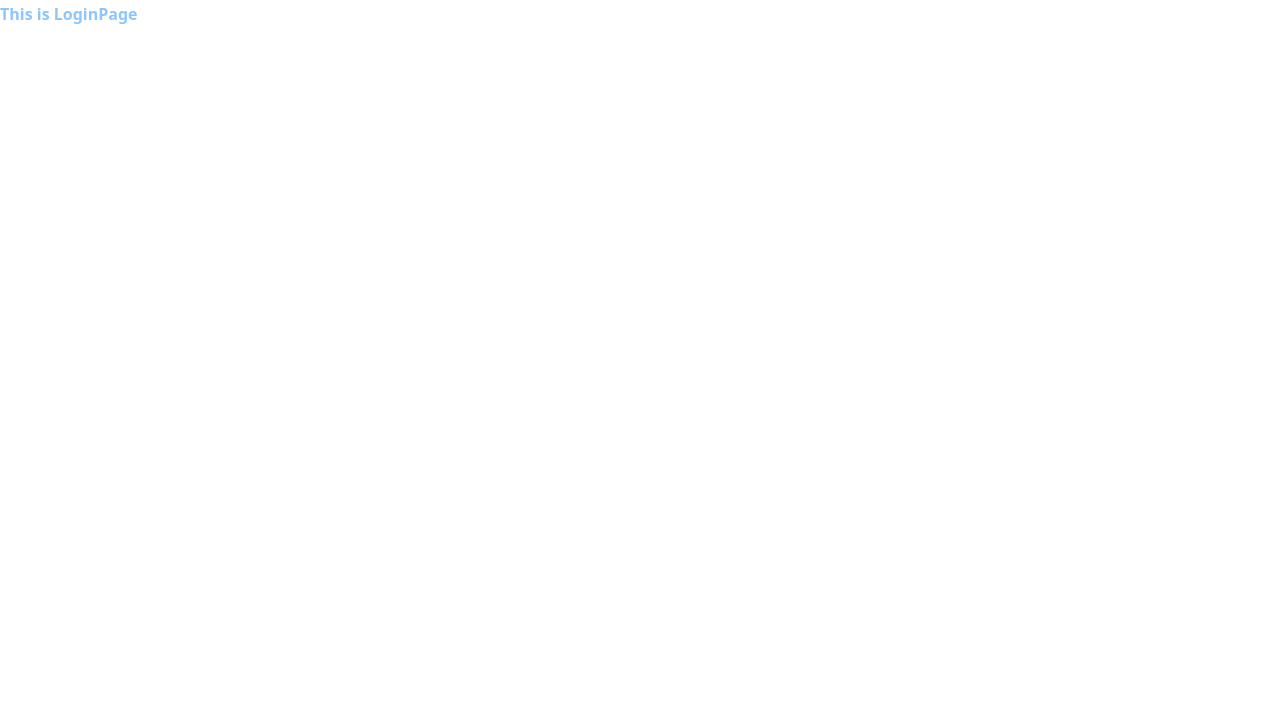
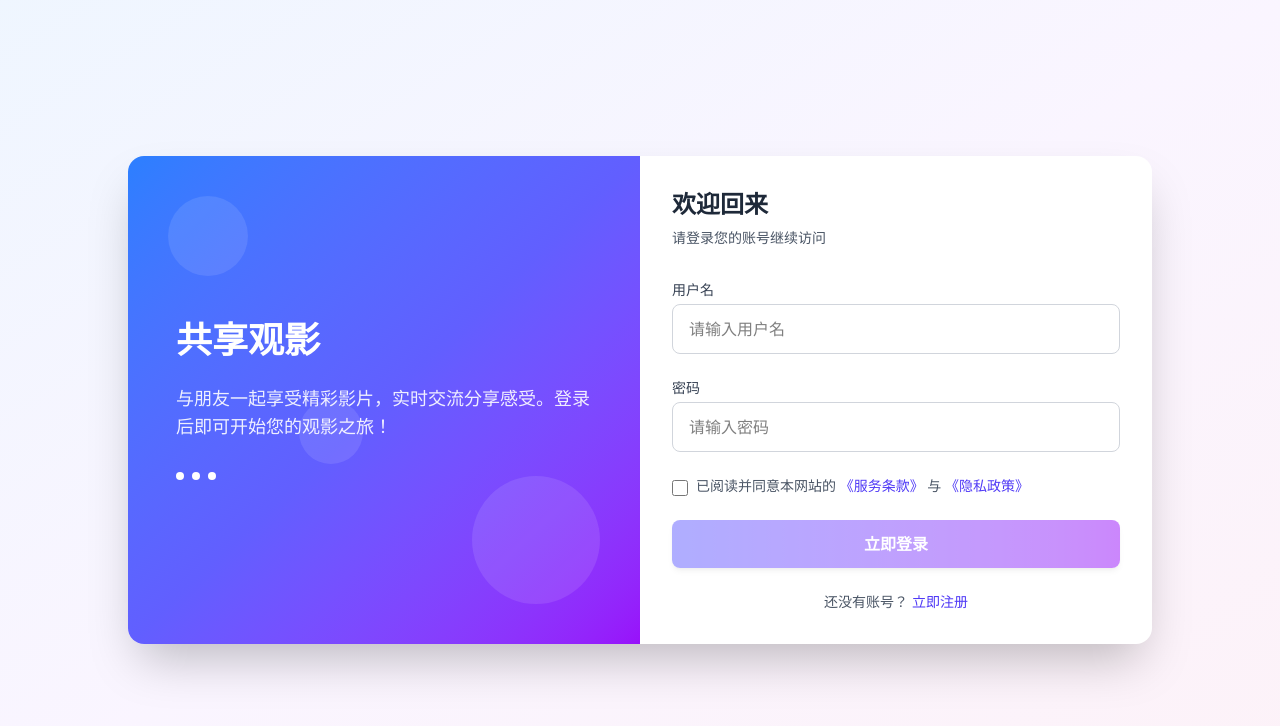
Before and after one commit to Kamisorara/WatchTogetherReact, a React (Vite) app: page /login in a window 1280 px wide. Shown: the top 726 px of the page. Built offline with nearby package versions, Linux system fonts and the light colour scheme; no server answers.

Commit message:
登录ui设计

```diff
--- a/package.json
+++ b/package.json
@@ -16,6 +16,7 @@
     "react": "^19.0.0",
     "react-dom": "^19.0.0",
     "react-router-dom": "^7.5.1",
+    "react-toastify": "^11.0.5",
     "tailwindcss": "^4.1.4"
   },
   "devDependencies": {
--- a/src/pages/LoginPage.tsx
+++ b/src/pages/LoginPage.tsx
@@ -1,7 +1,233 @@
+import React, { useState, useEffect } from 'react';
+import { Link, useNavigate } from 'react-router-dom';
+import { toast } from 'react-toastify';
+import { authApi } from '../apis/system/AuthApi';
+
+// 定义表单值类型
+interface FormValues {
+  username: string;
+  password: string;
+  agreeToTerms: boolean;
+}
+
 const LoginPage: React.FC = () => {
+  const navigate = useNavigate();
+  const [form, setForm] = useState<FormValues>({
+    username: '',
+    password: '',
+    agreeToTerms: false,
+  });
+  const [errors, setErrors] = useState({
+    username: '',
+    password: '',
+  });
+  const [isLoading, setIsLoading] = useState(false);
+
+  // 表单处理
+  const handleChange = (e: React.ChangeEvent<HTMLInputElement>) => {
+    const { name, value, type, checked } = e.target;
+    setForm({
+      ...form,
+      [name]: type === 'checkbox' ? checked : value,
+    });
+
+    // 用户开始输入时清除错误
+    if (errors[name as keyof typeof errors]) {
+      setErrors({
+        ...errors,
+        [name]: '',
+      });
+    }
+  };
+
+  // 表单验证
+  const validateForm = (): boolean => {
+    let valid = true;
+    const newErrors = { username: '', password: '' };
+
+    if (!form.username.trim()) {
+      newErrors.username = '请输入用户名';
+      valid = false;
+    }
+
+    if (!form.password.trim()) {
+      newErrors.password = '请输入密码';
+      valid = false;
+    }
+
+    setErrors(newErrors);
+    return valid;
+  };
+
+  // 表单提交
+  const handleSubmit = async (e: React.FormEvent<HTMLFormElement>) => {
+    e.preventDefault();
+
+    if (!validateForm()) return;
+
+    setIsLoading(true);
+
+    try {
+      // 使用实际的API调用
+      const response = await authApi.login(form.username, form.password);
+
+      if (response) {
+        toast.success('登录成功，欢迎回来！', {
+          position: "top-left",
+          autoClose: 2000,
+        });
+        localStorage.setItem('token', response.token);
+        setTimeout(() => {
+          navigate("/home");
+        }, 1500);
+      } else {
+        toast.error('账号或密码错误，请重试', {
+          position: "top-left",
+        });
+      }
+    } catch (error) {
+      console.error("登录失败", error);
+      toast.error('登录请求失败，请稍后再试', {
+        position: "top-left",
+      });
+    } finally {
+      setIsLoading(false);
+    }
+  };
+
+  // 验证Token
+  useEffect(() => {
+    const verifyToken = async () => {
+      const token = localStorage.getItem("token");
+      if (token) {
+        try {
+          const response = await authApi.getUserInfoFromToken();
+
+          if (response && response.id) {
+            toast.success('欢迎回来!', {
+              position: "top-right",
+              autoClose: 2000,
+            });
+            navigate("/home");
+          }
+        } catch (error) {
+          console.error("Token验证失败", error);
+          localStorage.removeItem("token");
+        }
+      }
+    };
+
+    verifyToken();
+  }, [navigate]);
+
   return (
-    <div className="mt-0.5">
-      <p className="text-blue-300 font-bold bottom-0">This is LoginPage</p>
+    <div className="min-h-screen w-full bg-gradient-to-br from-blue-50 via-purple-50 to-pink-50 flex items-center justify-center p-4">
+      <div className="w-full max-w-5xl flex rounded-2xl shadow-2xl overflow-hidden bg-white">
+        {/* 左侧装饰区域 */}
+        <div className="hidden md:block md:w-1/2 bg-gradient-to-br from-blue-500 via-indigo-500 to-purple-600 p-12 relative">
+          <div className="absolute inset-0 opacity-10">
+            <div className="absolute top-10 left-10 w-20 h-20 rounded-full bg-white"></div>
+            <div className="absolute bottom-10 right-10 w-32 h-32 rounded-full bg-white"></div>
+            <div className="absolute top-1/2 left-1/3 w-16 h-16 rounded-full bg-white"></div>
+          </div>
+          <div className="relative z-10 h-full flex flex-col justify-center">
+            <h2 className="text-4xl font-bold text-white mb-6">共享观影</h2>
+            <p className="text-white text-lg opacity-90 mb-8">
+              与朋友一起享受精彩影片，实时交流分享感受。登录后即可开始您的观影之旅！
+            </p>
+            <div className="flex space-x-2">
+              <span className="h-2 w-2 bg-white rounded-full animate-pulse"></span>
+              <span className="h-2 w-2 bg-white rounded-full animate-pulse delay-100"></span>
+              <span className="h-2 w-2 bg-white rounded-full animate-pulse delay-200"></span>
+            </div>
+          </div>
+        </div>
+
+        {/* 右侧登录区域 */}
+        <div className="w-full md:w-1/2 p-8">
+          <div className="max-w-md mx-auto">
+            <div className="text-center md:text-left">
+              <h2 className="text-2xl font-bold text-gray-800">欢迎回来</h2>
+              <p className="mt-2 text-sm text-gray-600">请登录您的账号继续访问</p>
+            </div>
+
+            <form onSubmit={handleSubmit} className="mt-8 space-y-6">
+              <div>
+                <label htmlFor="username" className="block text-sm font-medium text-gray-700 mb-1">
+                  用户名
+                </label>
+                <input
+                  type="text"
+                  id="username"
+                  name="username"
+                  value={form.username}
+                  onChange={handleChange}
+                  className="w-full px-4 py-3 border border-gray-300 rounded-lg focus:outline-none focus:ring-2 focus:ring-indigo-500 focus:border-transparent transition-all"
+                  placeholder="请输入用户名"
+                />
+                {errors.username && <p className="mt-1 text-sm text-red-600">{errors.username}</p>}
+              </div>
+
+              <div>
+                <label htmlFor="password" className="block text-sm font-medium text-gray-700 mb-1">
+                  密码
+                </label>
+                <input
+                  type="password"
+                  id="password"
+                  name="password"
+                  value={form.password}
+                  onChange={handleChange}
+                  className="w-full px-4 py-3 border border-gray-300 rounded-lg focus:outline-none focus:ring-2 focus:ring-indigo-500 focus:border-transparent transition-all"
+                  placeholder="请输入密码"
+                />
+                {errors.password && <p className="mt-1 text-sm text-red-600">{errors.password}</p>}
+              </div>
+
+              <div className="flex items-start">
+                <input
+                  type="checkbox"
+                  id="agreeToTerms"
+                  name="agreeToTerms"
+                  checked={form.agreeToTerms}
+                  onChange={handleChange}
+                  className="mt-1 h-4 w-4 text-indigo-600 rounded border-gray-300"
+                />
+                <label htmlFor="agreeToTerms" className="ml-2 text-sm text-gray-600">
+                  已阅读并同意本网站的
+                  <a href="#" className="text-indigo-600 hover:text-indigo-700"> 《服务条款》</a> 与
+                  <a href="#" className="text-indigo-600 hover:text-indigo-700"> 《隐私政策》</a>
+                </label>
+              </div>
+
+              <button
+                type="submit"
+                disabled={!form.agreeToTerms || isLoading}
+                className="w-full py-3 px-4 bg-gradient-to-r from-indigo-500 to-purple-600 text-white font-semibold rounded-lg shadow-md hover:from-indigo-600 hover:to-purple-700 focus:outline-none focus:ring-2 focus:ring-indigo-400 focus:ring-opacity-75 transition-all disabled:opacity-50 disabled:cursor-not-allowed"
+              >
+                {isLoading ? (
+                  <span className="flex items-center justify-center">
+                    <svg className="animate-spin -ml-1 mr-3 h-5 w-5 text-white" xmlns="http://www.w3.org/2000/svg" fill="none" viewBox="0 0 24 24">
+                      <circle className="opacity-25" cx="12" cy="12" r="10" stroke="currentColor" strokeWidth="4"></circle>
+                      <path className="opacity-75" fill="currentColor" d="M4 12a8 8 0 018-8V0C5.373 0 0 5.373 0 12h4zm2 5.291A7.962 7.962 0 014 12H0c0 3.042 1.135 5.824 3 7.938l3-2.647z"></path>
+                    </svg>
+                    处理中...
+                  </span>
+                ) : "立即登录"}
+              </button>
+            </form>
+
+            <div className="mt-6 text-center">
+              <p className="text-sm text-gray-600">
+                还没有账号？
+                <Link to="/register" className="font-medium text-indigo-600 hover:text-indigo-700 ml-1">
+                  立即注册
+                </Link>
+              </p>
+            </div>
+          </div>
+        </div>
+      </div>
     </div>
   );
 };
```
Also changed, not shown: 1 other file (tests, documents, lock files or other folders).
